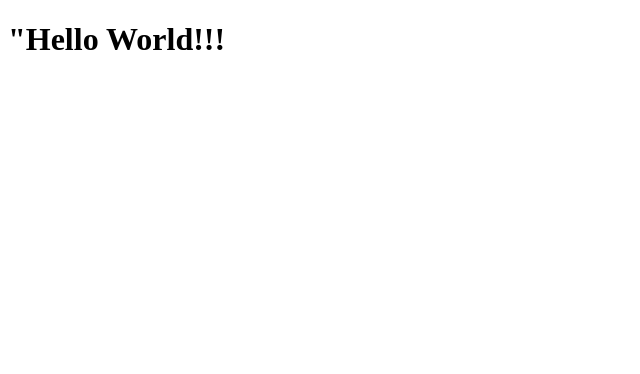
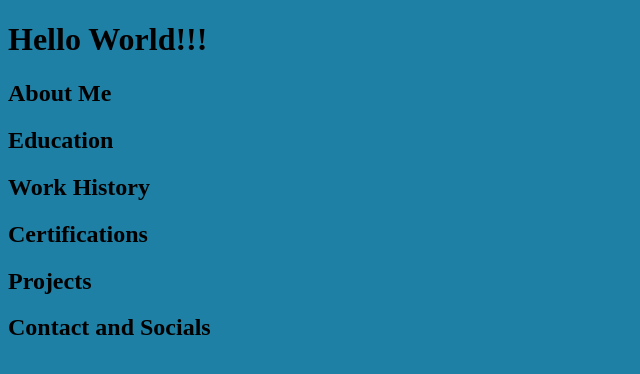
Before and after one commit to king-Jackson/azure-resume, a plain HTML site: page mywebsite/index.html in a window 1280 px wide. Shown: the whole page, without its empty margins (0-640 px from the left). Drawn offline with Linux system fonts and the light colour scheme.

Commit message:
added basic outline, linked CSS, and uploaded additional images

```diff
--- a/mywebsite/index.html
+++ b/mywebsite/index.html
@@ -3,9 +3,50 @@
 <head>
     <meta charset="UTF-8">
     <meta name="viewport" content="width=device-width, initial-scale=1.0">
-    <title>Document</title>
+    <link rel="stylesheet" href="main.css" />
+    <title>Dominique's Portfolio Website</title>
 </head>
 <body>
-    <h1>"Hello World!!!</h1>
+<!--
+    Test code to ensure text is displaying properly
+-->
+    <h1>Hello World!!!</h1>
+
+<!--
+    Segmenting various categories of information deemed important for inclusion
+    on the homepage. Presently employing div elements for differentiation,
+    although further refinement is anticipated in the future.
+-->
+
+    <div>
+        <h2>About Me</h2>
+    </div>
+
+
+    <div>
+        <h2>Education</h2>
+    </div>
+
+
+    <div>
+        <h2>Work History</h2>
+    </div>
+
+
+    <div>
+        <h2>Certifications</h2>
+    </div>
+
+
+    <div>
+        <h2>Projects</h2>
+    </div>
+
+
+    <div>
+        <h2>Contact and Socials</h2>
+    </div>
+
+
 </body>
 </html>
--- /dev/null
+++ b/mywebsite/main.css
@@ -0,0 +1,5 @@
+/*Testing that css document is properly linked by adding a background color. */
+
+body {
+    background-color:#1F80A6;
+}
```
Also changed, not shown: main.css (deleted), mywebsite/photos/CompTIA A ce certificate.jpg (added), mywebsite/photos/CompTIA Network ce certificate.jpg (added), mywebsite/photos/CompTIA Project certificate.jpg (added), mywebsite/photos/CompTIA Security ce certificate.jpg (added), mywebsite/photos/IBM security analyst.jpg (added), mywebsite/photos/LE-1.jpg (added), mywebsite/photos/google it support.jpg (added), mywebsite/photos/itil.jpg (added), mywebsite/projects.html (added), 1 other file.
